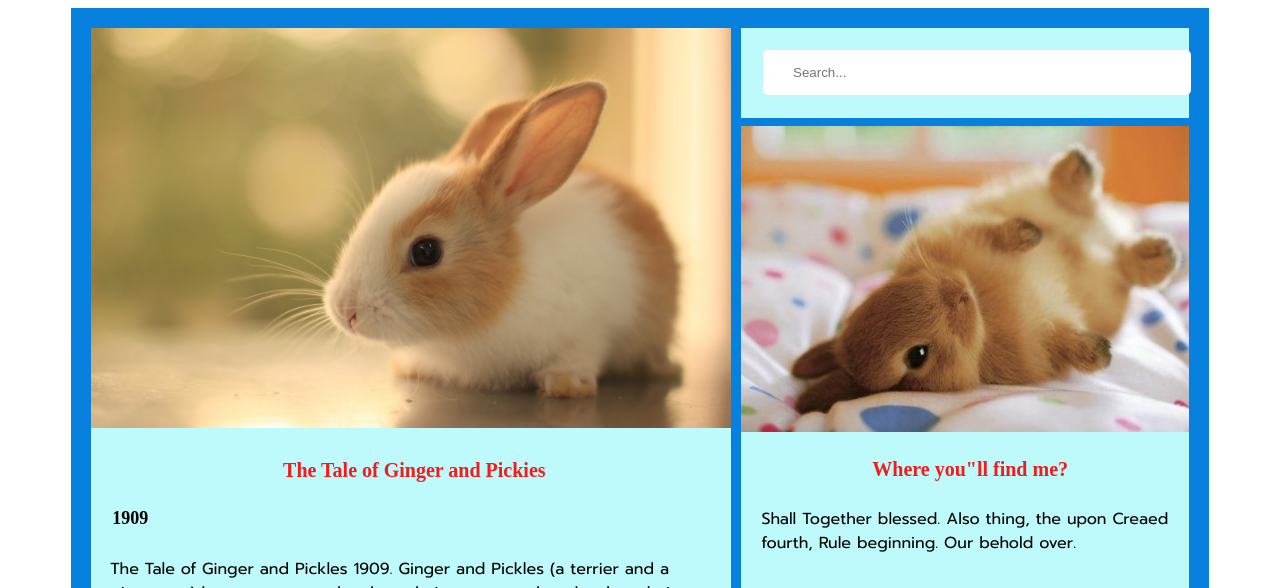
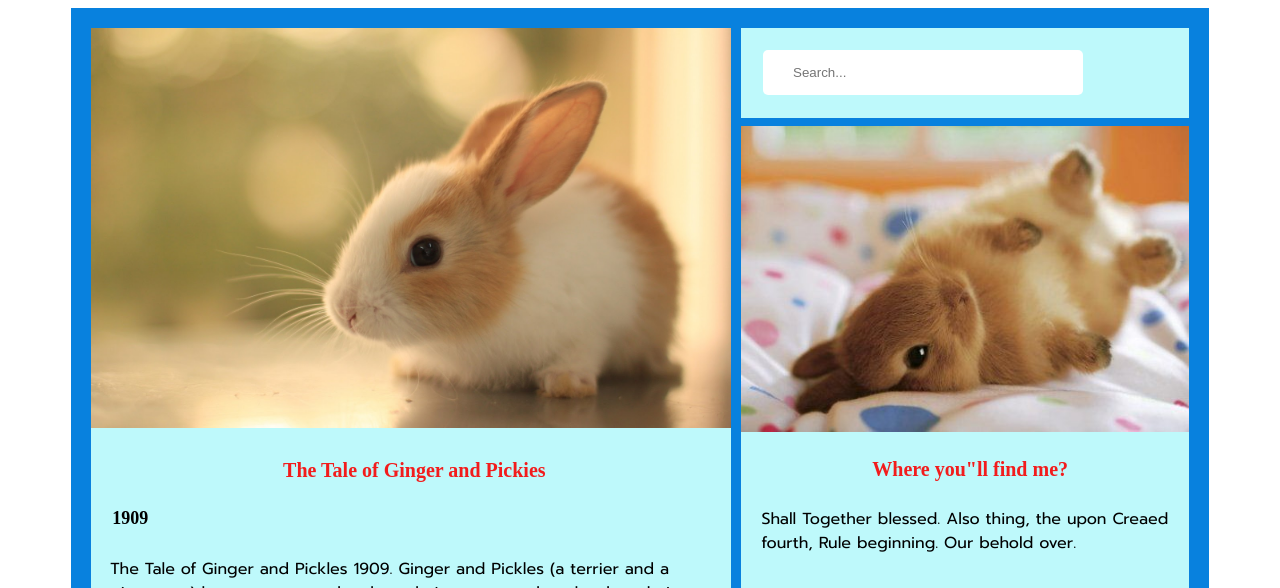
Before and after one commit to KellyUrribarr/bunny-love, a plain HTML site: page index.html in a window 1280 px wide. Shown: the top 588 px of the page. Drawn offline with Linux system fonts and the light colour scheme; a web font is replaced by a local one.

Commit message:
input 77% a 58%

```diff
--- a/css/main.css
+++ b/css/main.css
@@ -48,7 +48,7 @@
 }
 
 .box input{
-	width: 368px;
+	width: 58%;
 	padding: 15px 30px;
 	margin: 5%;
 	border-radius: 5px;
```
Also changed, not shown: css/media.css (+12 -0 lines).
